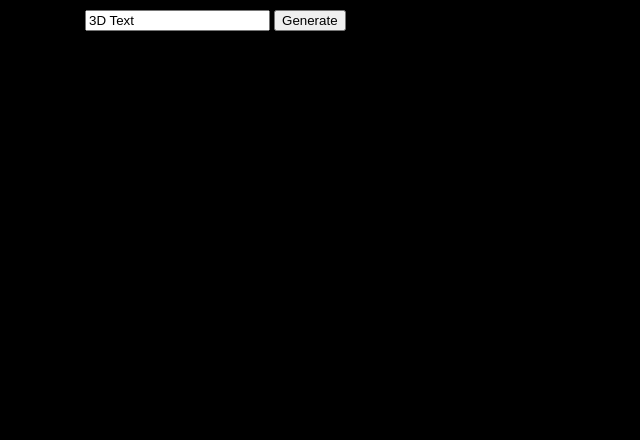
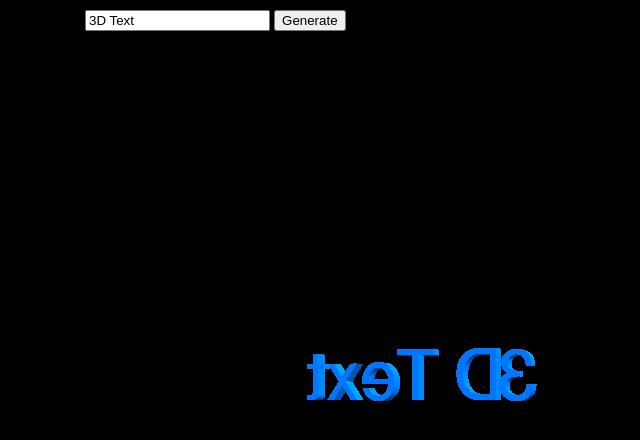
Before and after one commit to db-ogataj/ModifiedPacificoFont, a plain HTML site: page index.html in a window 1280 px wide. Shown: the whole page, without its empty margins (0-640 px from the left). Drawn offline with nearby package versions, Linux system fonts and the light colour scheme.

Commit message:
Update index.html

```diff
--- a/index.html
+++ b/index.html
@@ -56,7 +56,7 @@
             }
 
             const loader = new THREE.FontLoader();
-            loader.load('https://db-ogataj.github.io/ModifiedPacificoFont/blob/main/Pacifico3D_3D.json', function(font) {
+            loader.load('https://threejs.org/examples/fonts/helvetiker_regular.typeface.json', function(font) {
                 const textGeometry = new THREE.TextGeometry(text, {
                     font: font,
                     size: 1,
```
